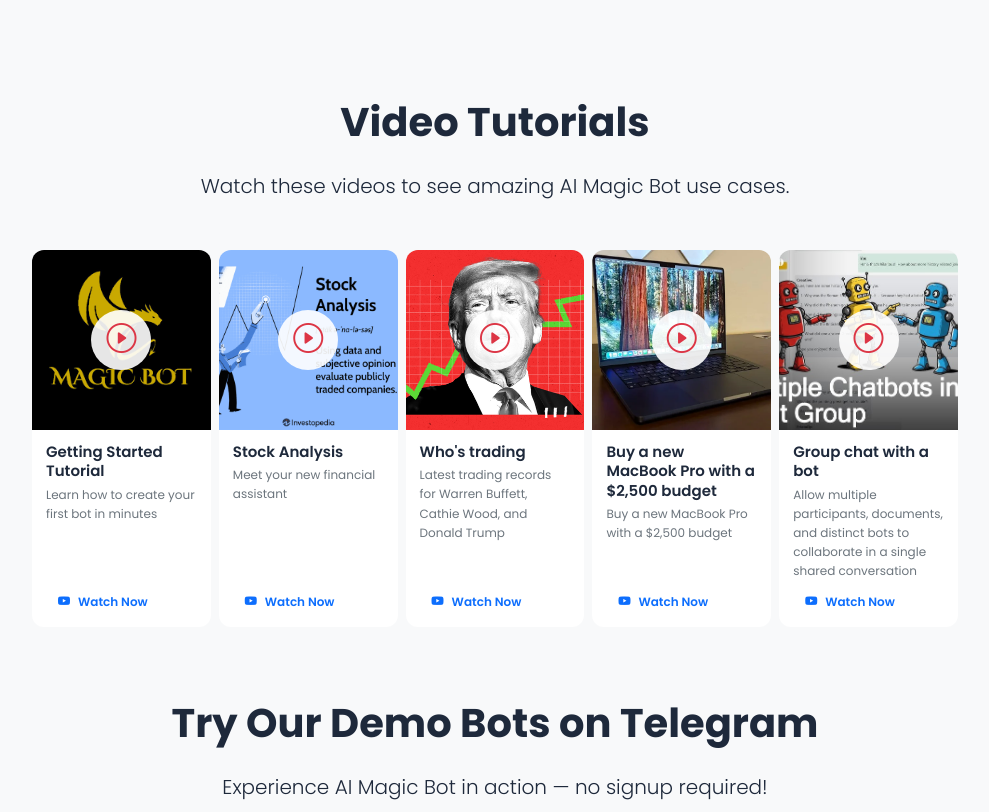
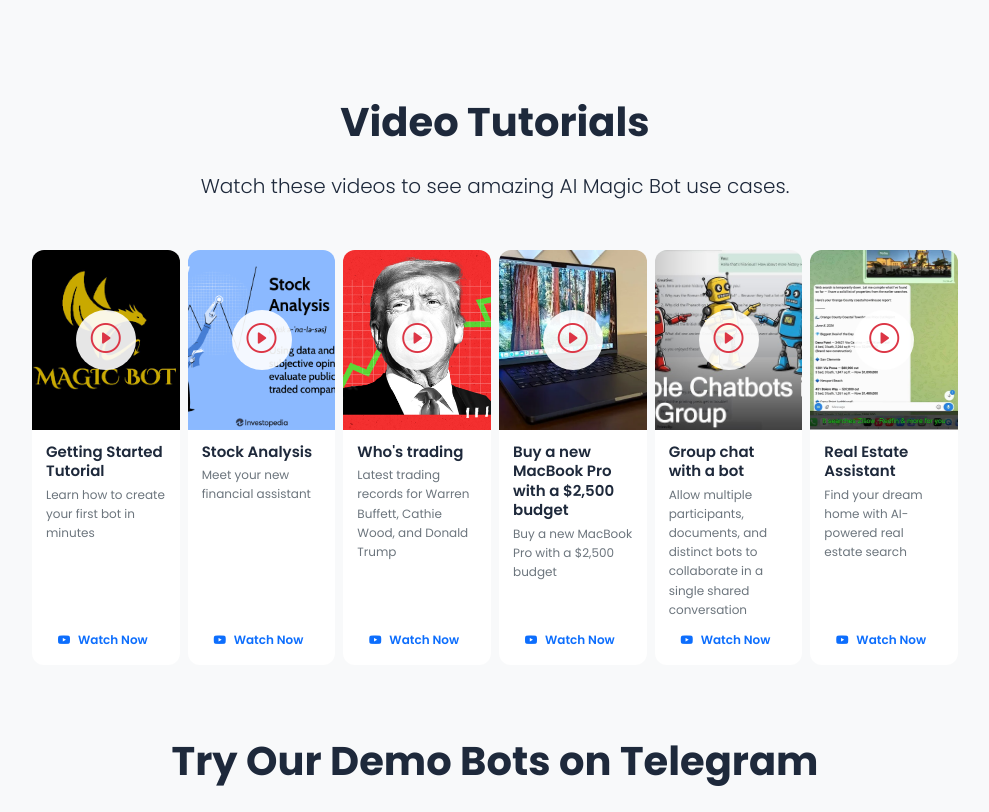
Before and after one commit to magicbotaiteam-blip/flask_auth_app, a Flask app: page /advertisement in a window 1280 px wide. Shown: the part 683-1495 px from the top of the page, without its empty margins (145-1134 px from the left). Run offline with Flask 3, Linux system fonts and the light colour scheme; some libraries are stand-ins or nearby versions.

Commit message:
Add 6th video card for real estate assistant to video tutorials section

```diff
--- a/templates/advertisement.html
+++ b/templates/advertisement.html
@@ -198,6 +198,30 @@
                                     <h5>Group chat with a bot</h5>
                                     <p class="text-muted small">Allow multiple participants, documents, and distinct bots to collaborate in a single shared conversation</p>
                                     <a href="https://www.youtube.com/watch?v=ZKASsiQcd7E" target="_blank" class="btn btn-outline-primary btn-sm">
+                                        <i class="bi bi-youtube"></i> Watch Now
+                                    </a>
+                                </div>
+                            </div>
+                        </div>
+
+                        <!-- Video 6 - Real Estate Assistant -->
+                        <div class="col">
+                            <div class="video-card">
+                                <div class="video-thumbnail" style="background-image: url('{{ url_for('static', filename='realestate_yt.jpg') }}');">
+                                    <a href="https://www.youtube.com/watch?v=im5Zy9iKM34" target="_blank">
+                                        <div class="video-play-btn">
+                                            <i class="bi bi-play-circle"></i>
+                                        </div>
+                                        <div class="video-overlay">
+                                            <h5>Real Estate Assistant</h5>
+                                            <p class="small">Search for properties, price cuts, and market data across Orange County</p>
+                                        </div>
+                                    </a>
+                                </div>
+                                <div class="video-info">
+                                    <h5>Real Estate Assistant</h5>
+                                    <p class="text-muted small">Find your dream home with AI-powered real estate search</p>
+                                    <a href="https://www.youtube.com/watch?v=im5Zy9iKM34" target="_blank" class="btn btn-outline-primary btn-sm">
                                         <i class="bi bi-youtube"></i> Watch Now
                                     </a>
                                 </div>
```
Also changed, not shown: static/realestate_yt.jpg (added).
